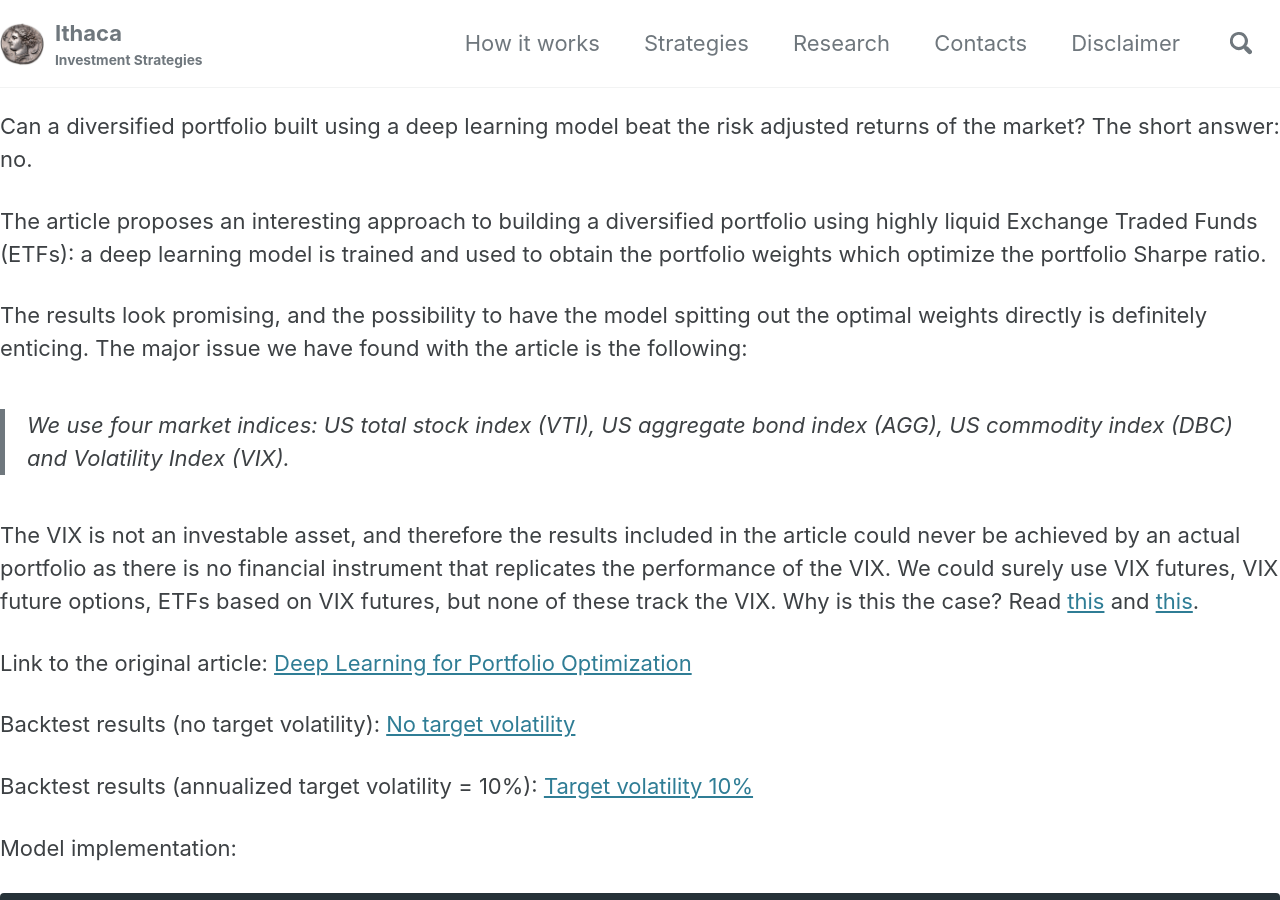
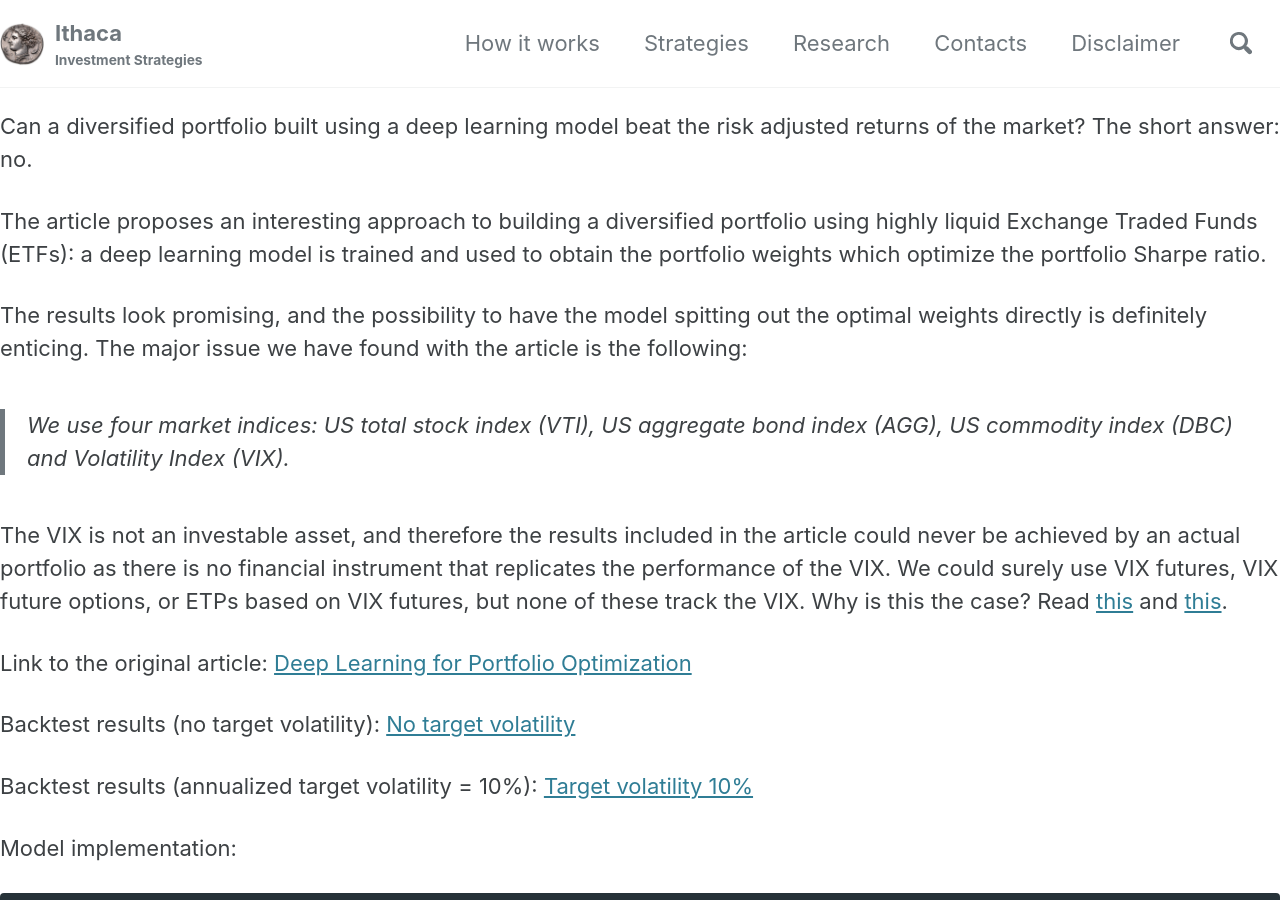
Before and after one commit to IthacaResearch/ithacaresearch.github.io, a Jekyll site: the page built from _research/dlpopt.md, in a window 1280 px wide and 900 px high. Built offline with Jekyll 4.4.1, drawn with Linux system fonts in a browser that asks for light colours; cached includes are drawn as plain includes; our own code applies the rules of GitHub Pages for plain Markdown files.

Commit message:
Update dlpopt.md

```diff
--- a/_research/dlpopt.md
+++ b/_research/dlpopt.md
@@ -11,7 +11,7 @@ The results look promising, and the possibility to have the model spitting out t
 
 > We use four market indices: US total stock index (VTI), US aggregate bond index (AGG), US commodity index (DBC) and Volatility Index (VIX).
 
-The VIX is not an investable asset, and therefore the results included in the article could never be achieved by an actual portfolio as there is no financial instrument that replicates the performance of the VIX. We could surely use VIX futures, VIX future options, ETFs based on VIX futures, but none of these track the VIX. Why is this the case? Read [this](https://sixfigureinvesting.com/2010/01/how-to-go-long-on-the-vix-index-2/) and [this](https://sixfigureinvesting.com/2013/08/trading-the-vix-index/).
+The VIX is not an investable asset, and therefore the results included in the article could never be achieved by an actual portfolio as there is no financial instrument that replicates the performance of the VIX. We could surely use VIX futures, VIX future options, or ETPs based on VIX futures, but none of these track the VIX. Why is this the case? Read [this](https://sixfigureinvesting.com/2010/01/how-to-go-long-on-the-vix-index-2/) and [this](https://sixfigureinvesting.com/2013/08/trading-the-vix-index/).
 
 Link to the original article: [Deep Learning for Portfolio Optimization](https://arxiv.org/pdf/2005.13665.pdf)
 
```
